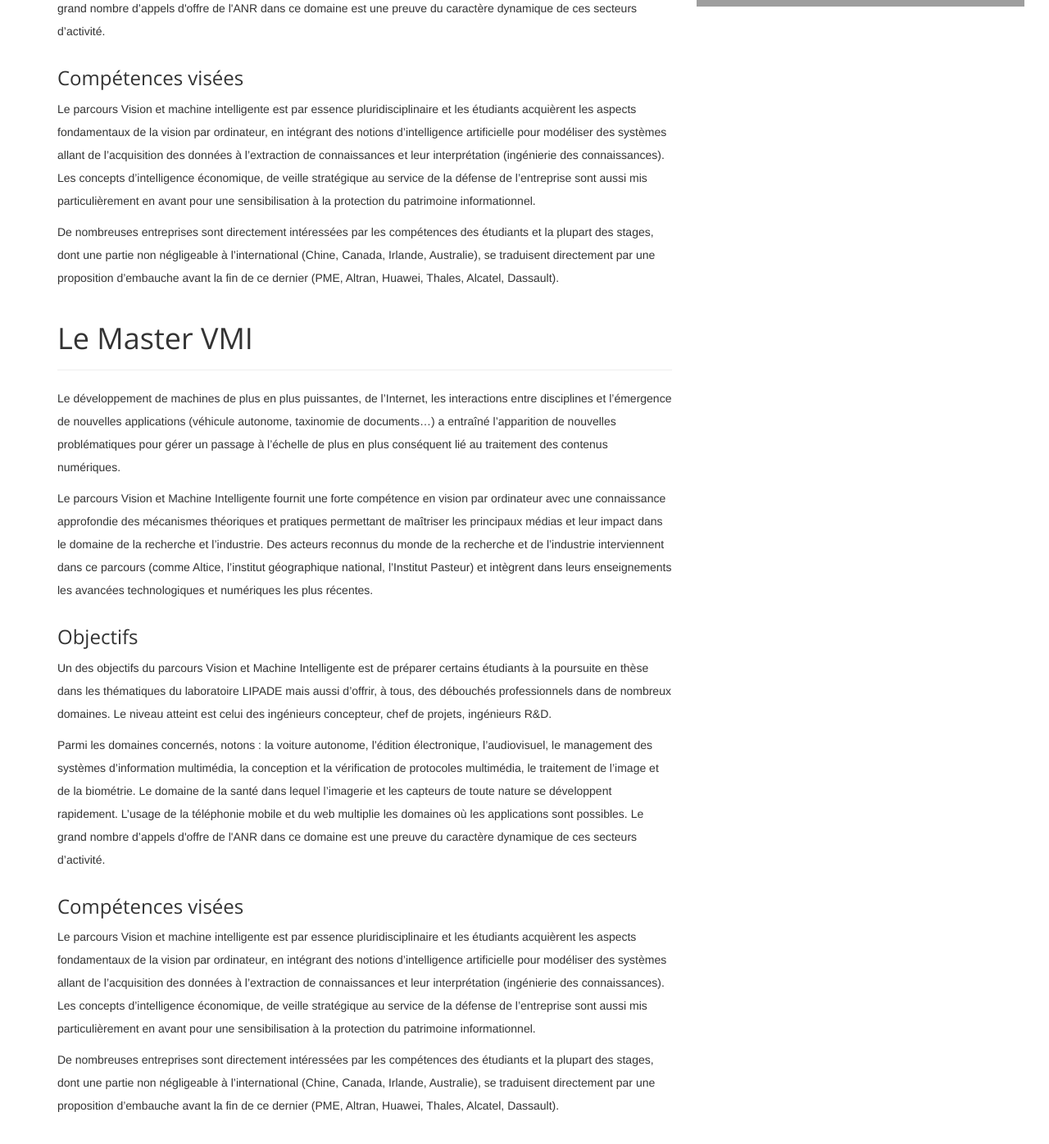
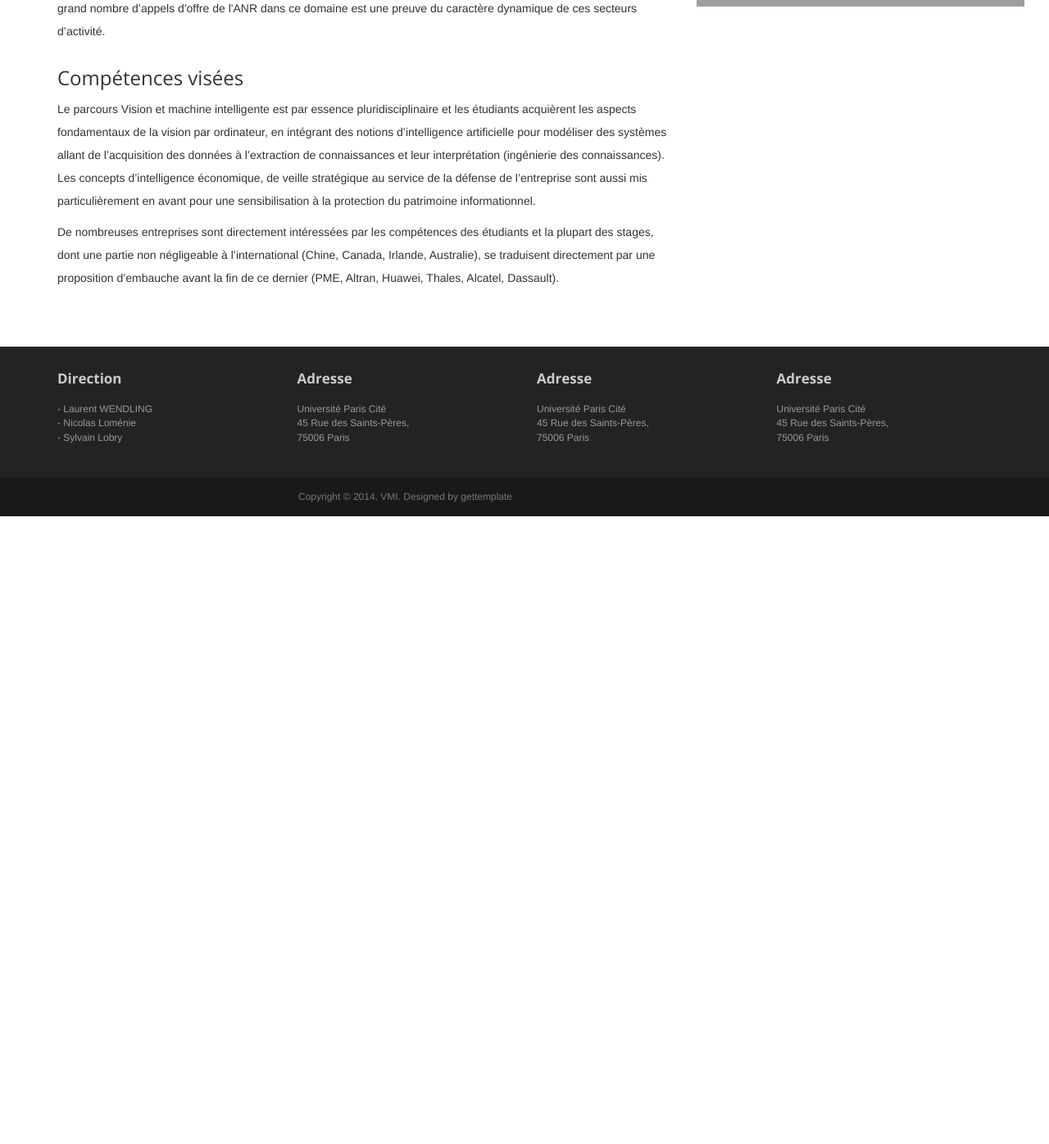
Before and after one commit to syvlo/vmi.github.io, a Jekyll site: the page built from index.html, in a window 1280 px wide and 1400 px high, scrolled down 990 px. Shown: the top 1396 px of the window at 82% size. Built offline with Jekyll 4.4.1, drawn with Linux system fonts in a browser that asks for light colours; nearby versions of some CDN libraries; after the commit the page ends 1620 px from its top, so only the background shows below that; some of the changed lines change nothing that is shown; grey boxes are pictures that could not be loaded.

Commit message:
amélioration description

```diff
--- a/index.html
+++ b/index.html
@@ -11,12 +11,20 @@ layout: default
 
     <div class="row">
         <intro class="col-md-8 maincontent ">
-            {% for post in site.posts %}
             <header class="page-header">
-                <h1 class="page-title" href="{{accueil.url}}">{{post.title}}</h1>
+                <h1 class="page-title">Le Master VMI</h1>
             </header>
             <div class="p2">
-                {{post.excerpt}}
+                Le développement de machines de plus en plus puissantes, de l’Internet, les interactions entre
+                disciplines et l’émergence de nouvelles applications (véhicule autonome, taxinomie de documents…) a
+                entraîné l’apparition de nouvelles problématiques pour gérer un passage à l’échelle de plus en plus
+                conséquent lié au traitement des contenus numériques.<p>
+                <p>Le parcours Vision et Machine Intelligente fournit une forte compétence en vision par ordinateur avec
+                    une connaissance approfondie des mécanismes théoriques et pratiques permettant de maîtriser les
+                    principaux médias et leur impact dans le domaine de la recherche et l’industrie. Des acteurs
+                    reconnus du monde de la recherche et de l’industrie interviennent dans ce parcours (comme Altice,
+                    l’institut géographique national, l’Institut Pasteur) et intègrent dans leurs enseignements les
+                    avancées technologiques et numériques les plus récentes.
 
                 <h3>Objectifs</h3>
                 <p>Un des objectifs du parcours Vision et Machine Intelligente est de préparer certains étudiants à la
@@ -44,7 +52,6 @@ layout: default
                     Australie), se traduisent directement par une proposition d’embauche avant la fin de ce dernier
                     (PME, Altran, Huawei, Thales, Alcatel, Dassault).</p>
             </div>
-            {% endfor %}
         </intro>
 
         <!-- Sidebar -->
```
